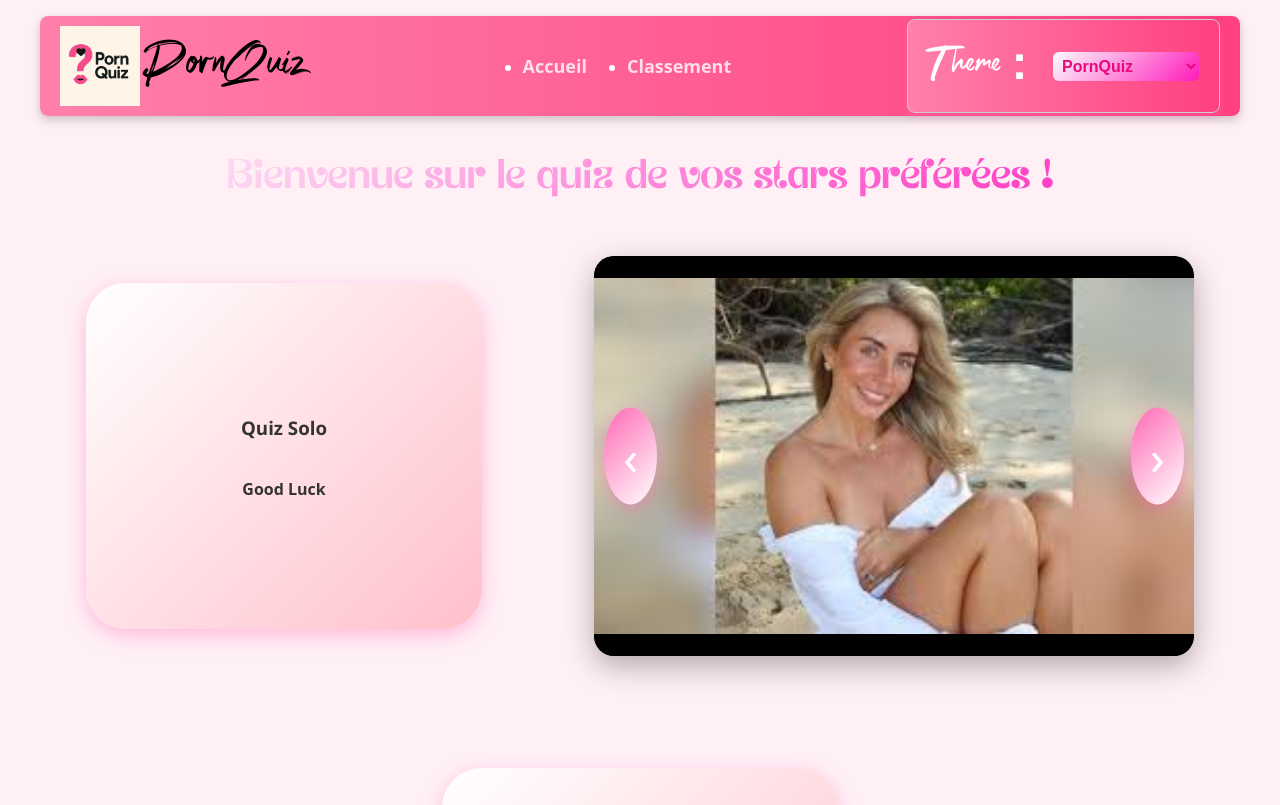
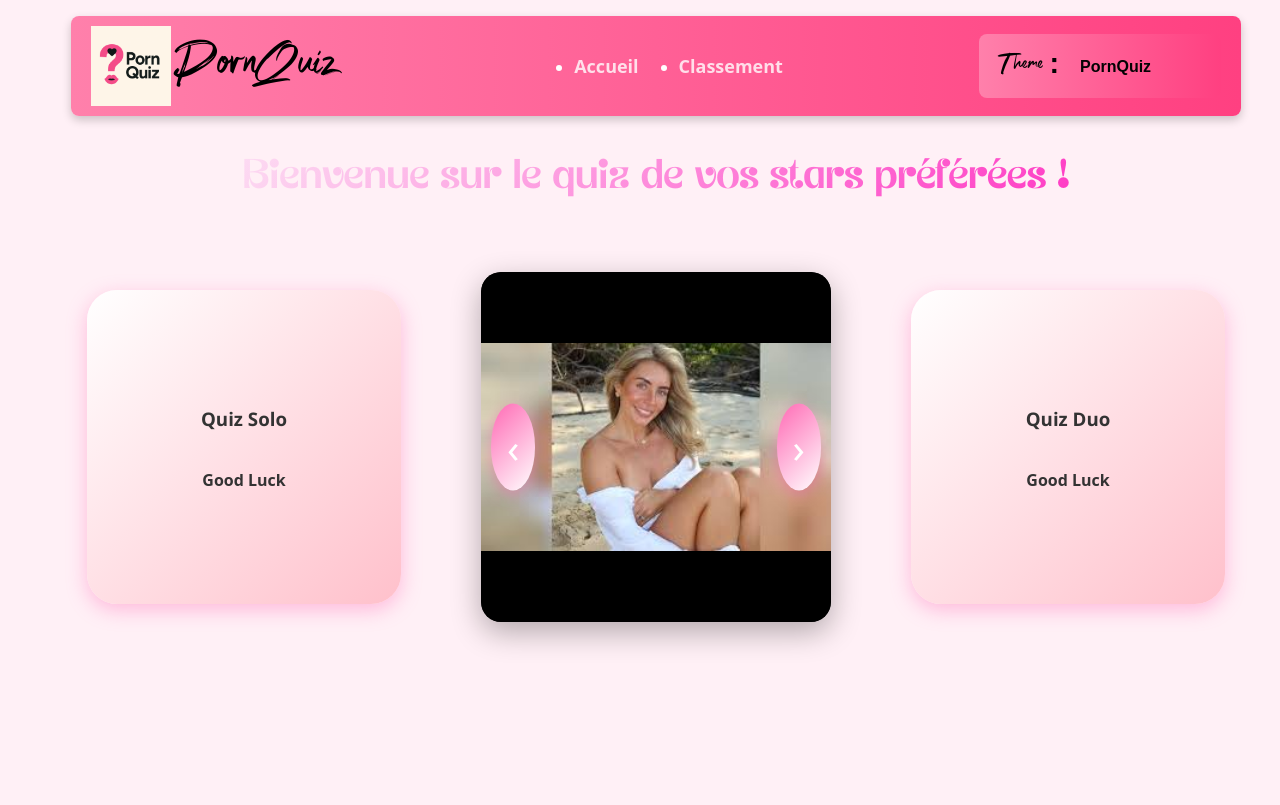
Before and after one commit to Remibeis/react-quiz-r-mi, a React (Vite) app: page / in a window 1280 px wide. Shown: the top 805 px of the page. Built offline with nearby package versions, Linux system fonts and the light colour scheme.

Commit message:
correction du menu select

```diff
--- a/src/components/Navbar.css
+++ b/src/components/Navbar.css
@@ -1,3 +1,9 @@
+@font-face {
+  font-family: 'PornQuizFont';
+  src: url('../fonts/SexyBeachy.ttf') format('truetype');
+  font-weight: normal;
+  font-style: normal;
+}
 
 @keyframes slideDown {
   from {
@@ -10,18 +16,11 @@
   }
 }
 
-@font-face {
-font-family: 'PornQuizFont';
-src: url('../fonts/SexyBeachy.ttf') format('truetype');
-font-weight: normal;
-font-style: normal;
-}
-
 .navbar {
   display: flex;
   justify-content: space-between;
   align-items: center;
-    background: linear-gradient(135deg, #fcfcfc, #ff1bbb);
+  background: linear-gradient(135deg, #faf6f6, #e00da1);
   padding: 15px 20px;
   box-shadow: 0px 4px 10px rgba(0, 0, 0, 0.2);
   border-radius: 8px;
@@ -97,27 +96,35 @@ font-style: normal;
   gap: 10px;
 }
 
+
 .theme-selector {
   display: flex;
   align-items: center;
-font-size: 14px;
-color: black;
-background-color: white;
   padding: 5px 10px;
   border-radius: 8px;
-border: 1px solid #ccc;
+  background: transparent;
+  font-family: 'Segoe UI', sans-serif;
+  font-weight: bold;
+  color: black;
+  border: none;
+  box-shadow: none;
 }
 
 .theme-selector label {
+  font-size: 1.8rem;
+  font-family: 'PornQuizFont', sans-serif;
   margin-right: 8px;
-font-weight: bold;
+  color: #030203;
 }
 
 .theme-selector select {
-padding: 4px 8px;
+  padding: 6px 12px;
   border: none;
   background: transparent;
+  color: #030203;
+  font-size: 1rem;
   font-weight: bold;
   cursor: pointer;
   outline: none;
+  appearance: none;
 }
--- a/src/components/ThemeSelector.css
+++ /dev/null
@@ -1,47 +0,0 @@
-@font-face {
-font-family: 'PornQuizFont';
-src: url('../fonts/SexyBeachy.ttf') format('truetype');
-font-weight: normal;
-font-style: normal;
-}
-
-
-.theme-selector {
-display: flex;
-align-items: center;
-gap: 0.6rem;
-padding: 10px 15px;
-border-radius: 10px;
-background: linear-gradient(135deg, #fcfcfc, #ff1bbb);
-box-shadow: 0 4px 6px rgba(255, 105, 180, 0.3);
-margin-bottom: 0px;
-font-family: 'Segoe UI', sans-serif;
-color: #d63384;
-font-weight: bold;
-
-}
-
-.theme-selector label {
-font-size: 3rem;
-font-family: 'PornQuizFont', sans-serif;
-
-}
-
-.theme-selector select {
-padding: 6px 12px;
-border-radius: 6px;
-border: 1px solid #ffffff;
-background: linear-gradient(135deg, #fcfcfc, #ff1bbb);
-color: #ec077a;
-font-size: 1rem;
-transition: all 0.3s ease;
-cursor: pointer;
-}
-
-.theme-selector select:hover {
-background-color: #ffe6eb;
-}
-
-.theme-selector select:focus {
-outline: 2px solid #ff69b4;
-}
--- a/src/components/ThemeSelector.jsx
+++ b/src/components/ThemeSelector.jsx
@@ -1,6 +1,6 @@
 import { useContext } from 'react';
 import { ThemeContext } from '../context/ThemeContext';
-import './ThemeSelector.css';
+
 
 
 function ThemeSelector() {
--- a/src/pages/Accueil.css
+++ b/src/pages/Accueil.css
@@ -25,16 +25,16 @@ color: transparent;
   display: flex;
   justify-content: center;
   align-items: center;
-gap: 7rem;
-margin-top: 3rem;
-flex-wrap: wrap;
+  gap: 5rem;
+  margin-top: 4rem;
+  flex-wrap: nowrap; /* empêche le passage en vertical */
 }
 
 .quiz-card {
-width: 300px;
+  width: 250px;
   height: 250px;
-border-radius: 40px;
-padding: 3rem;
+  border-radius: 30px;
+  padding: 2rem;
   background: linear-gradient(135deg, #ffffff, #ffc0cb);
   color: #333;
   text-align: center;
@@ -54,12 +54,12 @@ box-shadow: 0 8px 30px rgba(255, 105, 180, 0.6);
 }
 
 .carousel-container {
+  width: 350px;
+  height: 350px;
   position: relative;
   display: flex;
   justify-content: center;
   align-items: center;
-height: 400px;
-max-width: 50%;
   overflow: hidden;
   border-radius: 20px;
   box-shadow: 0 10px 30px rgba(0, 0, 0, 0.3);
@@ -79,8 +79,8 @@ transition: opacity 1s ease-in-out;
   position: absolute;
   top: 50%;
   transform: translateY(-50%);
-font-size: 3rem;
-padding: 1rem 1.2rem;
+  font-size: 2.5rem;
+  padding: 1rem;
   border: none;
   border-radius: 50%;
   cursor: pointer;
@@ -104,27 +104,30 @@ left: 10px;
 right: 10px;
 }
 
+
 @media (max-width: 768px) {
 .layout-horizontal {
-    flex-direction: column;
+    flex-wrap: nowrap;
+    gap: 1rem;
+}
+
+.quiz-card {
+    width: 180px;
+    height: 180px;
+    padding: 1rem;
 }
 
 .carousel-container {
+    width: 250px;
     height: 250px;
-    max-width: 90%;
+}
+
+.arrow {
+    font-size: 2rem;
+    padding: 0.6rem;
 }
 
 .carousel-title {
-    font-size: 2rem;
-}
-
-.arrow {
-    font-size: 2.2rem;
-    padding: 0.6rem 0.8rem;
-}
-
-.quiz-card {
-    width: 90%;
-    height: auto;
+    font-size: 1.8rem;
 }
 }
```
Lines whose indentation alone changed are shown as unchanged.
